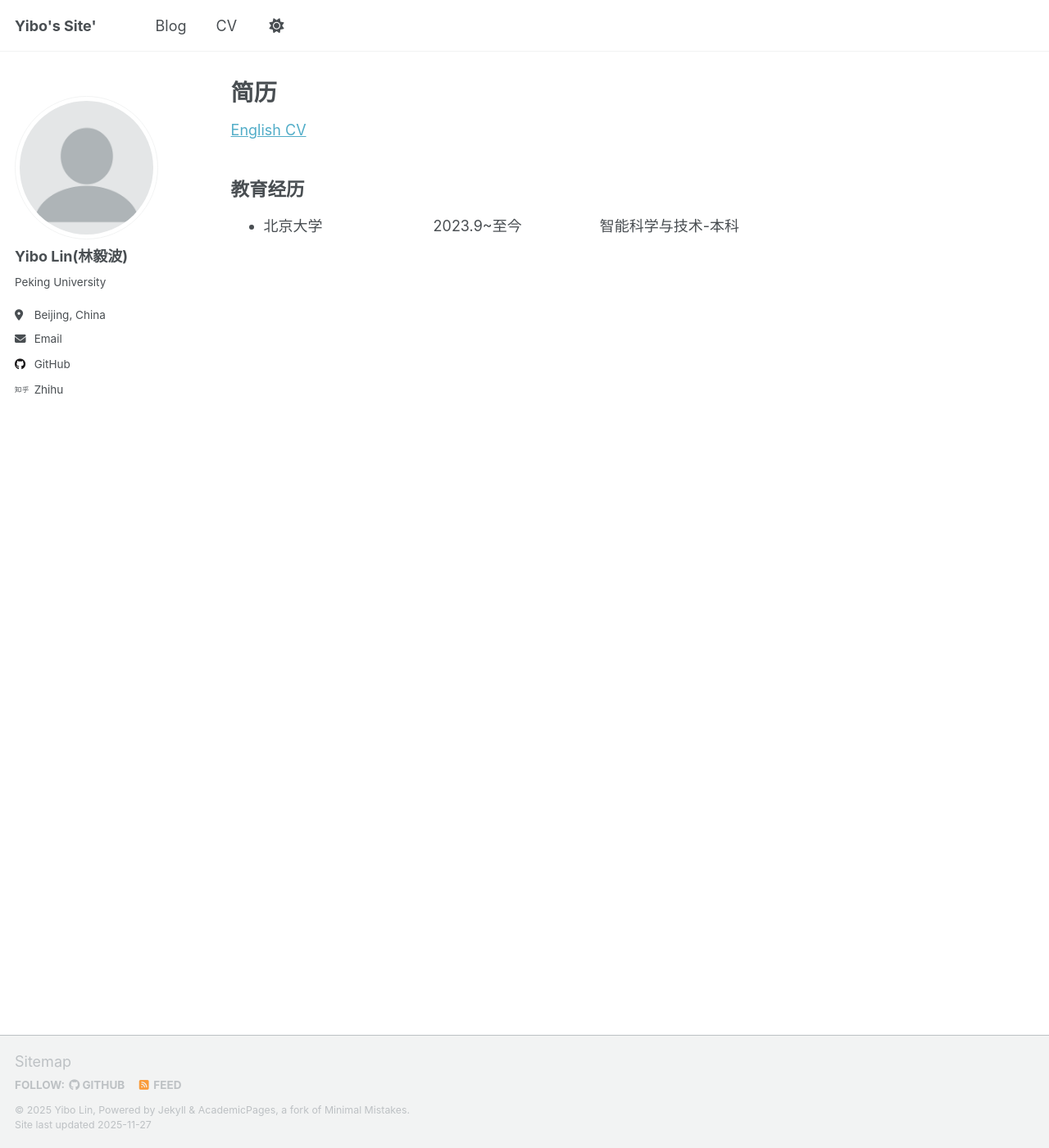
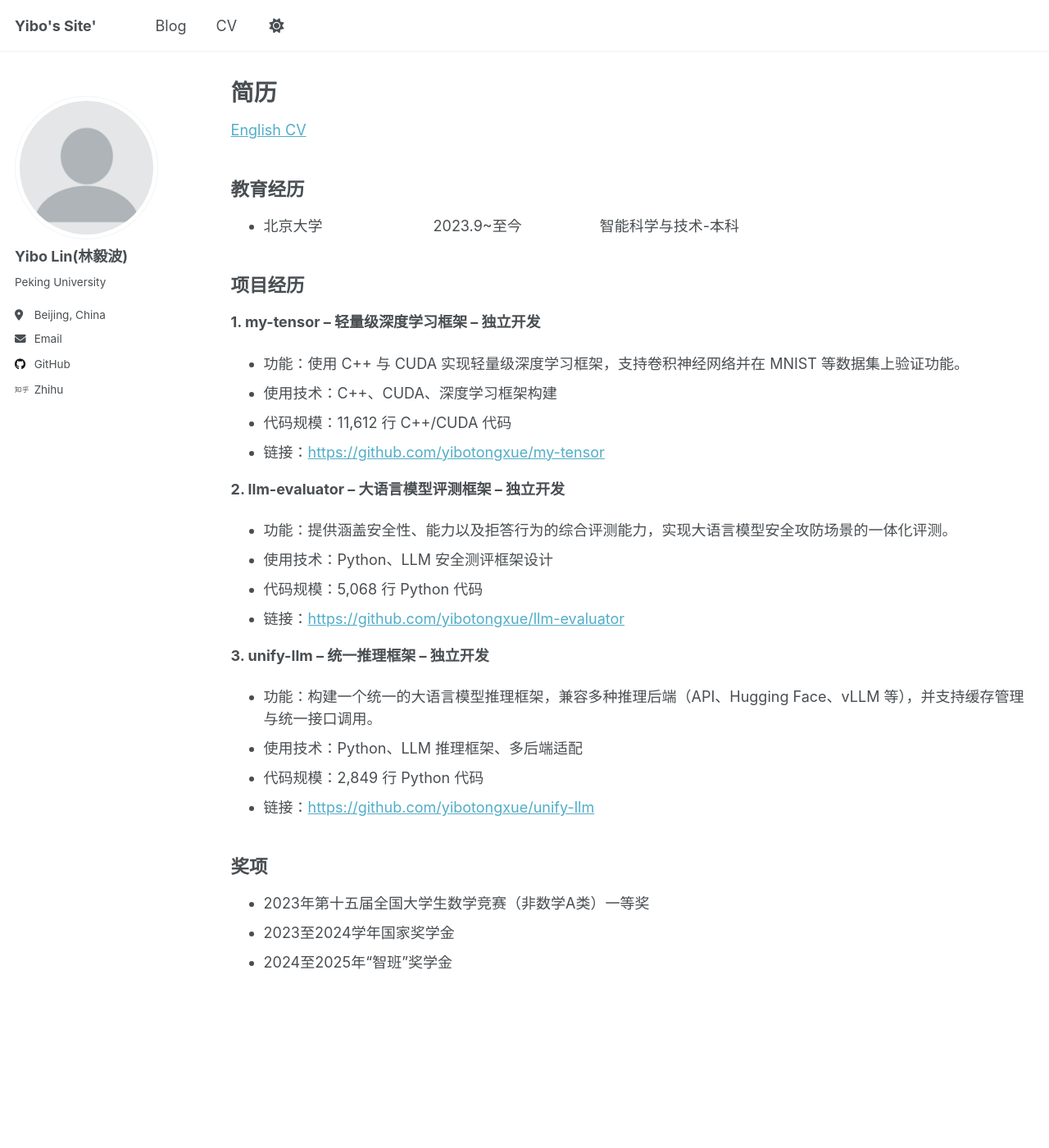
Before and after one commit to yibotongxue/yibotongxue.github.io, a Jekyll site: the page built from _pages/zh-cv.md, in a window 1280 px wide and 1400 px high. Shown: the whole window at 82% size. Built offline with Jekyll 4.4.1, drawn with Linux system fonts in a browser that asks for light colours; a script that is not in the unit is left out.

```diff
--- a/_pages/zh-cv.md
+++ b/_pages/zh-cv.md
@@ -14,3 +14,32 @@ redirect_from:
 ## 教育经历
 
 * 北京大学&emsp;&emsp;&emsp;&emsp;&emsp;&emsp;&emsp;&ensp;2023.9~至今&emsp;&emsp;&emsp;&emsp;&emsp; 智能科学与技术-本科
+
+## 项目经历
+
+**1. my-tensor – 轻量级深度学习框架 – 独立开发**
+
+- 功能：使用 C++ 与 CUDA 实现轻量级深度学习框架，支持卷积神经网络并在 MNIST 等数据集上验证功能。
+- 使用技术：C++、CUDA、深度学习框架构建
+- 代码规模：11,612 行 C++/CUDA 代码
+- 链接：[https://github.com/yibotongxue/my-tensor](https://github.com/yibotongxue/my-tensor)
+
+**2. llm-evaluator – 大语言模型评测框架 – 独立开发**
+
+- 功能：提供涵盖安全性、能力以及拒答行为的综合评测能力，实现大语言模型安全攻防场景的一体化评测。
+- 使用技术：Python、LLM 安全测评框架设计
+- 代码规模：5,068 行 Python 代码
+- 链接：[https://github.com/yibotongxue/llm-evaluator](https://github.com/yibotongxue/llm-evaluator)
+
+**3. unify-llm – 统一推理框架 – 独立开发**
+
+- 功能：构建一个统一的大语言模型推理框架，兼容多种推理后端（API、Hugging Face、vLLM 等），并支持缓存管理与统一接口调用。
+- 使用技术：Python、LLM 推理框架、多后端适配
+- 代码规模：2,849 行 Python 代码
+- 链接：[https://github.com/yibotongxue/unify-llm](https://github.com/yibotongxue/unify-llm)
+
+## 奖项
+
+- 2023年第⼗五届全国⼤学⽣数学竞赛（⾮数学A类）⼀等奖
+- 2023⾄2024学年国家奖学⾦
+- 2024至2025年“智班”奖学金
```
Also changed, not shown: _pages/about.md (+16 -1 lines), _pages/cv.md (+29 -0 lines), _pages/zh-about.md (+18 -1 lines).
